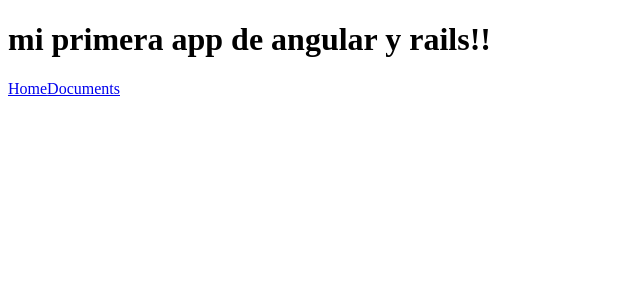
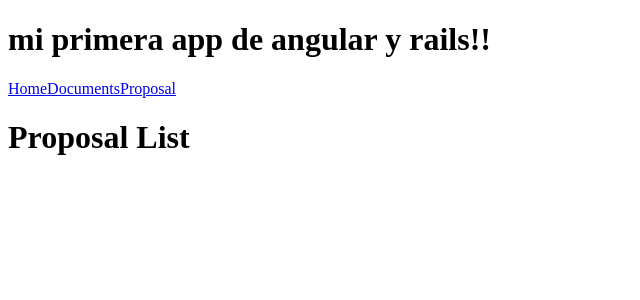
Before and after one commit to jorgeAM/appRailsAngular, an Angular app: page /proposal in a window 1280 px wide. Before the commit this address led to /. Shown: the top 300 px of the page, without its empty margins (0-640 px from the left). Built offline with nearby package versions, Linux system fonts and the light colour scheme.

Commit message:
primer proposal

```diff
--- a/src/app/app.component.html
+++ b/src/app/app.component.html
@@ -3,6 +3,7 @@
 	<nav>
 		<a routerLink="/home">Home</a>
 		<a routerLink="/documents">Documents</a>
+		<a routerLink="/proposal">Proposal</a>
 	</nav>
 </header>
 <router-outlet></router-outlet>
--- a/src/app/app.module.ts
+++ b/src/app/app.module.ts
@@ -4,6 +4,7 @@ import { NgModule } from '@angular/core';
 import { AppComponent } from './app.component';
 import { HomeComponent } from './homepage/homepage.component';
 import { DocumentsComponent } from './documents/documents.component';
+import { ProposalListComponent } from './proposal/proposal-list.component';
 
 //importamos routing
 import { AppRoutingModule } from './app.routing';
@@ -12,7 +13,8 @@ import { AppRoutingModule } from './app.routing';
   declarations: [
     AppComponent,
     HomeComponent,
-    DocumentsComponent
+    DocumentsComponent,
+    ProposalListComponent
   ],
   imports: [
     BrowserModule,
--- a/src/app/app.routing.ts
+++ b/src/app/app.routing.ts
@@ -5,11 +5,13 @@ import { RouterModule, Routes } from '@angular/router';
 //componentes
 import { HomeComponent } from './homepage/homepage.component';
 import { DocumentsComponent } from './documents/documents.component';
+import { ProposalListComponent } from './proposal/proposal-list.component';
 
 const appRoutes: Routes = [
 	{path: '', redirectTo: '/home', pathMatch:'full'},
 	{path: 'home', component: HomeComponent},
-  {path: 'documents', component: DocumentsComponent}
+  {path: 'documents', component: DocumentsComponent},
+  {path: 'proposal', component: ProposalListComponent}
 ];
 
 @NgModule({
--- /dev/null
+++ b/src/app/proposal/proposal-list.component.html
@@ -0,0 +1 @@
+<h1>Proposal List</h1>
```
Also changed, not shown: src/app/proposal/proposal-list.component.ts (added, +11 -0 lines), src/app/proposal/proposal-list.component.css (added).
